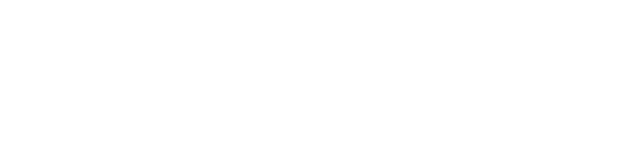
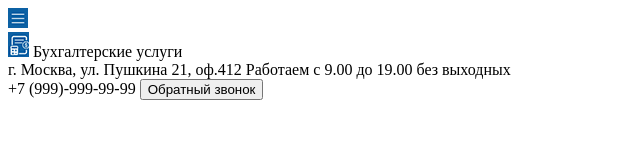
Before and after one commit to olgaNewt/verstka, a plain HTML site: page index.html in a window 1280 px wide. Shown: the whole page, without its empty margins (0-640 px from the left). Drawn offline with Linux system fonts and the light colour scheme.

Commit message:
Head без оформлеия

```diff
--- a/index.html
+++ b/index.html
@@ -11,7 +11,21 @@
 
 <body>
     <div class="main">
-        <div class="head"></div>
+        <div class="head">
+            <div class="menu"><img src="img/zn1.png" alt=""></div>
+            <div class="zn2">
+                <img src="img/zn2.png" alt="">
+                <span>Бухгалтерские услуги</span>
+            </div>
+            <div class="adress">
+                <span>г. Москва, ул. Пушкина 21, оф.412</span>
+                <span>Работаем с 9.00 до 19.00 без выходных</span>
+            </div>
+            <div class="tel">
+                <span>+7 (999)-999-99-99</span>
+                <button>Обратный звонок</button>
+            </div>
+        </div>
         <div class="head2"></div>
         <div class="forma"></div>
         <div class="footer"></div>
```
Also changed, not shown: img/woman.png (added), img/zn1.png (added), img/zn2.png (added).
